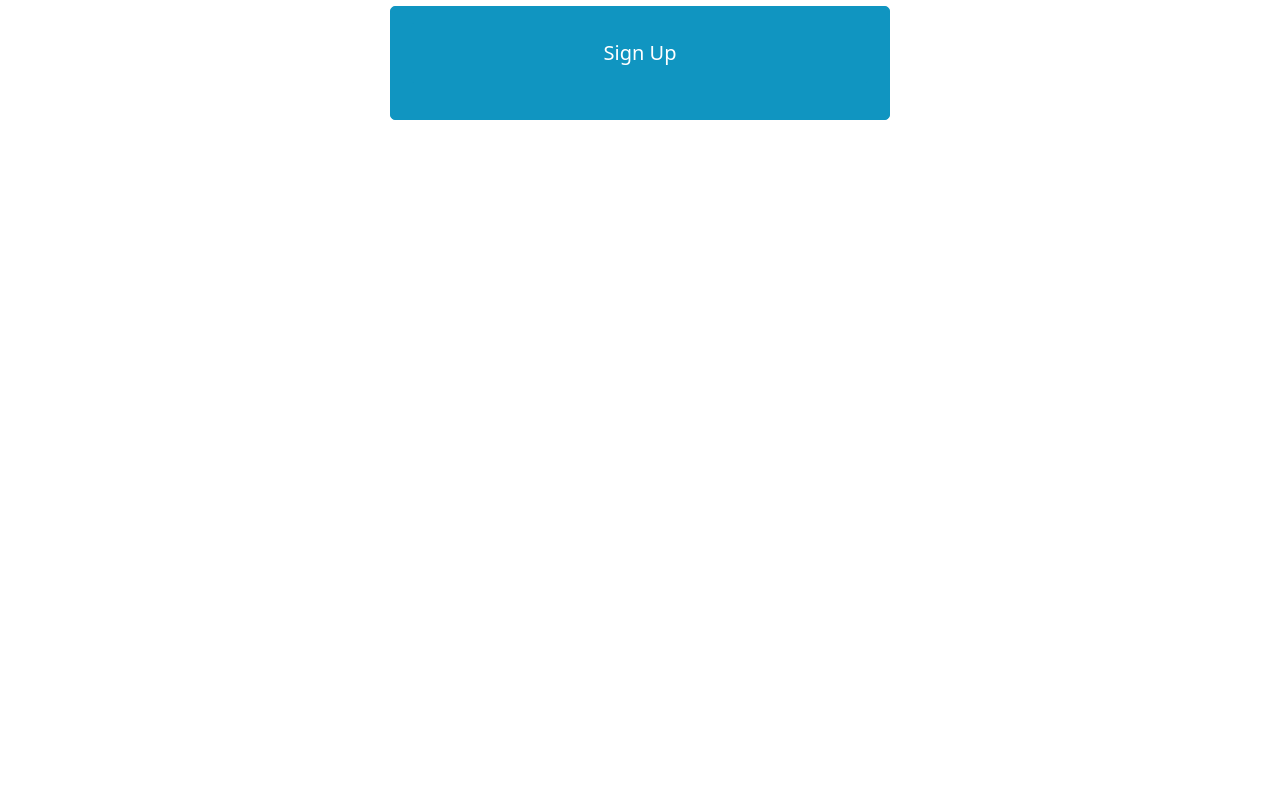
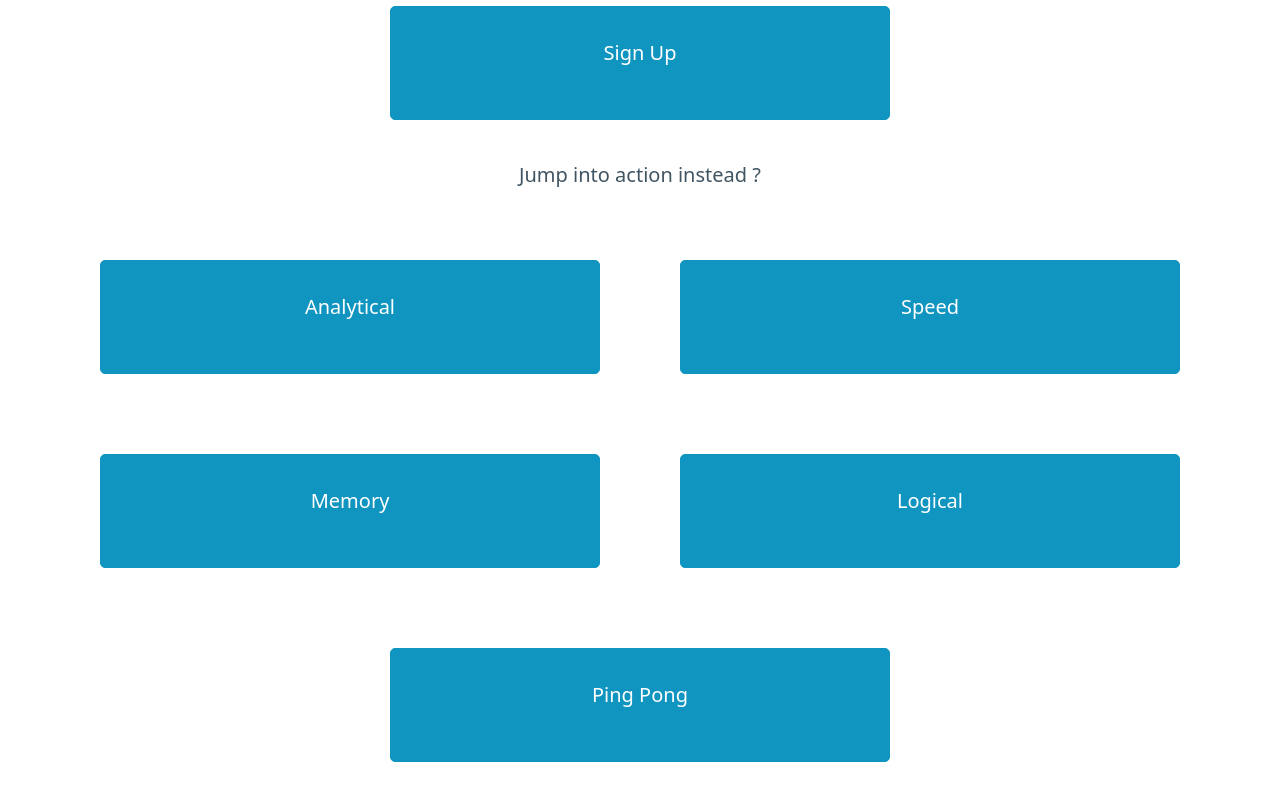
Before and after one commit to nandan-varma/puzzle, a Next.js app: page / in a window 1280 px wide. Shown: the part 422-1222 px from the top of the page. Before the commit the page ends 800 px from the top, so only its background shows below. Built offline with nearby package versions, Linux system fonts and the light colour scheme.

Commit message:
made login optional for people to try

```diff
--- a/pages/index.js
+++ b/pages/index.js
@@ -1,7 +1,7 @@
 import Image from 'next/image'
 import Head from 'next/head'
 import { Inter } from 'next/font/google'
-import Link  from 'next/link'
+import Link from 'next/link'
 const inter = Inter({ subsets: ['latin'] })
 
 export default function Home() {
@@ -9,12 +9,20 @@ export default function Home() {
     <main>
 
 
-      <Link role="button" className="fancy-button"href="/puzzle"><button>Enter Game</button></Link>
+      <Link role="button" className="fancy-button" href="/puzzle"><button>Enter Game</button></Link>
 
       <br></br>
-      <Link role="button" className="fancy-button"href="/login"><button>Log In</button></Link>
+      <Link role="button" className="fancy-button" href="/login"><button>Log In</button></Link>
       <br></br>
-      <Link role="button" className="fancy-button"href="/signup"><button>Sign Up</button></Link>
+      <Link role="button" className="fancy-button" href="/signup"><button>Sign Up</button></Link>
+      <br></br>
+      <p>Jump into action instead ?</p>
+
+      <Link role="button" className="fancy-button" href="/analytical"><button>Analytical</button></Link>
+      <Link role="button" className="fancy-button" href="/speed"><button>Speed</button></Link>
+      <Link role="button" className="fancy-button" href="/memory"><button>Memory</button></Link>
+      <Link role="button" className="fancy-button" href="/logical"><button>Logical</button></Link>
+      <Link role="button" className="fancy-button" href="/pingpong"><button>Ping Pong</button></Link>
     </main>
   )
 }
```
